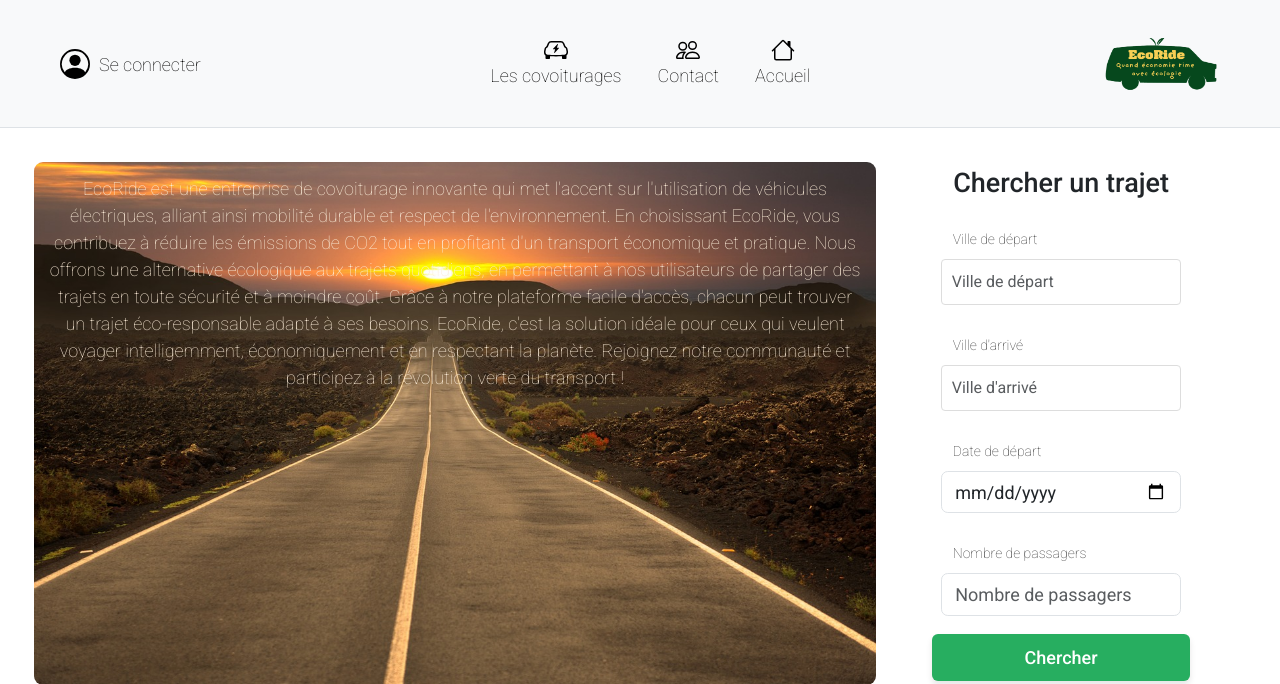
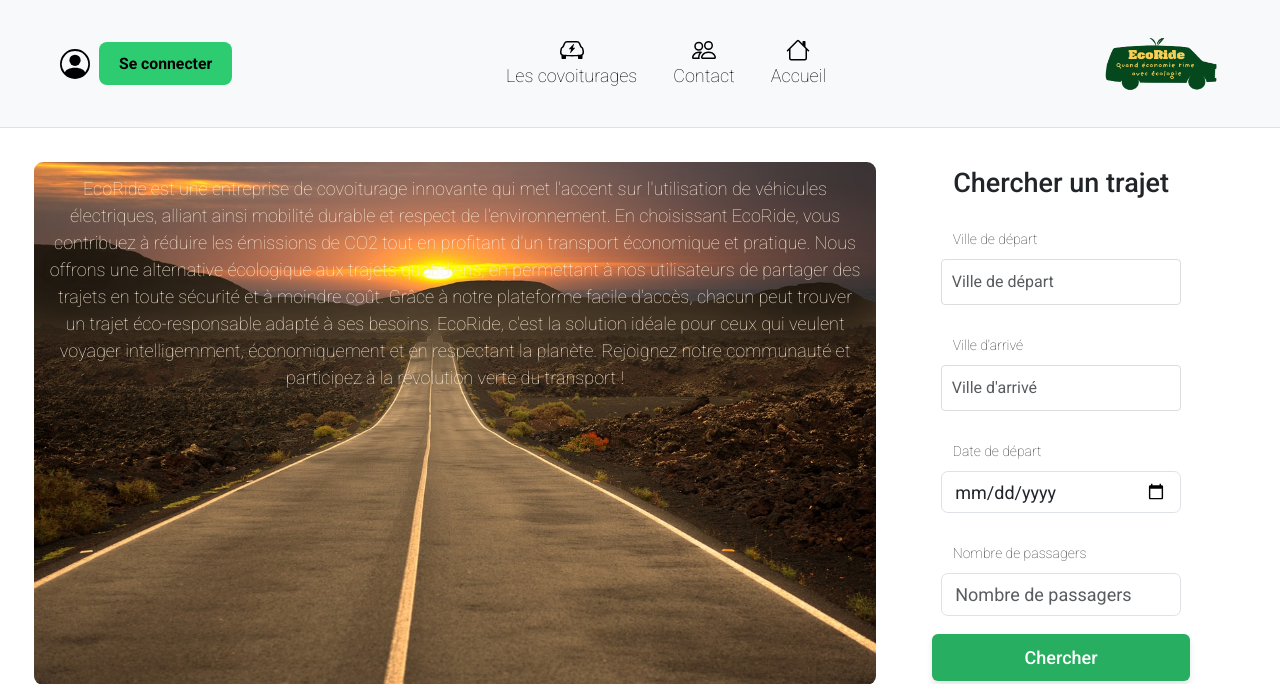
Before and after one commit to Cacahuetedu62/EcoRide, a PHP site: page /Index.php in a window 1280 px wide. Shown: the top 684 px of the page. Run offline with PHP 8.4, Linux system fonts and the light colour scheme; some libraries are stand-ins or nearby versions.

Commit message:
bouton connecter deconnecter header

```diff
--- a/mesVehicules.php
+++ b/mesVehicules.php
@@ -239,3 +239,5 @@ document.addEventListener('DOMContentLoaded', function() {
     });
 });
 </script>
+
+<?php require_once('templates/footer.php'); ?>
--- a/templates/header.php
+++ b/templates/header.php
@@ -73,9 +73,11 @@ if (isset($_SESSION['utilisateur'])) {
                             if ($type_acces !== 'administrateur') {
                                 echo " - Crédits : " . $credits;
                             }
-                            echo ' <a href="logout.php" class="text-decoration-none">Se déconnecter</a>';
-                        } else {
-                            echo '<a href="connexion.php" class="text-decoration-none">Se connecter</a>';
+                            echo '<a href="logout.php" class="btn btn-danger btn-sm p-2 m-2">
+                            Se déconnecter
+                          </a>';
+                                            } else {
+                            echo '<a href="connexion.php" class="btn btn-success btn-sm">Se connecter</a>';
                         }
                         ?>
                     </span>
```
